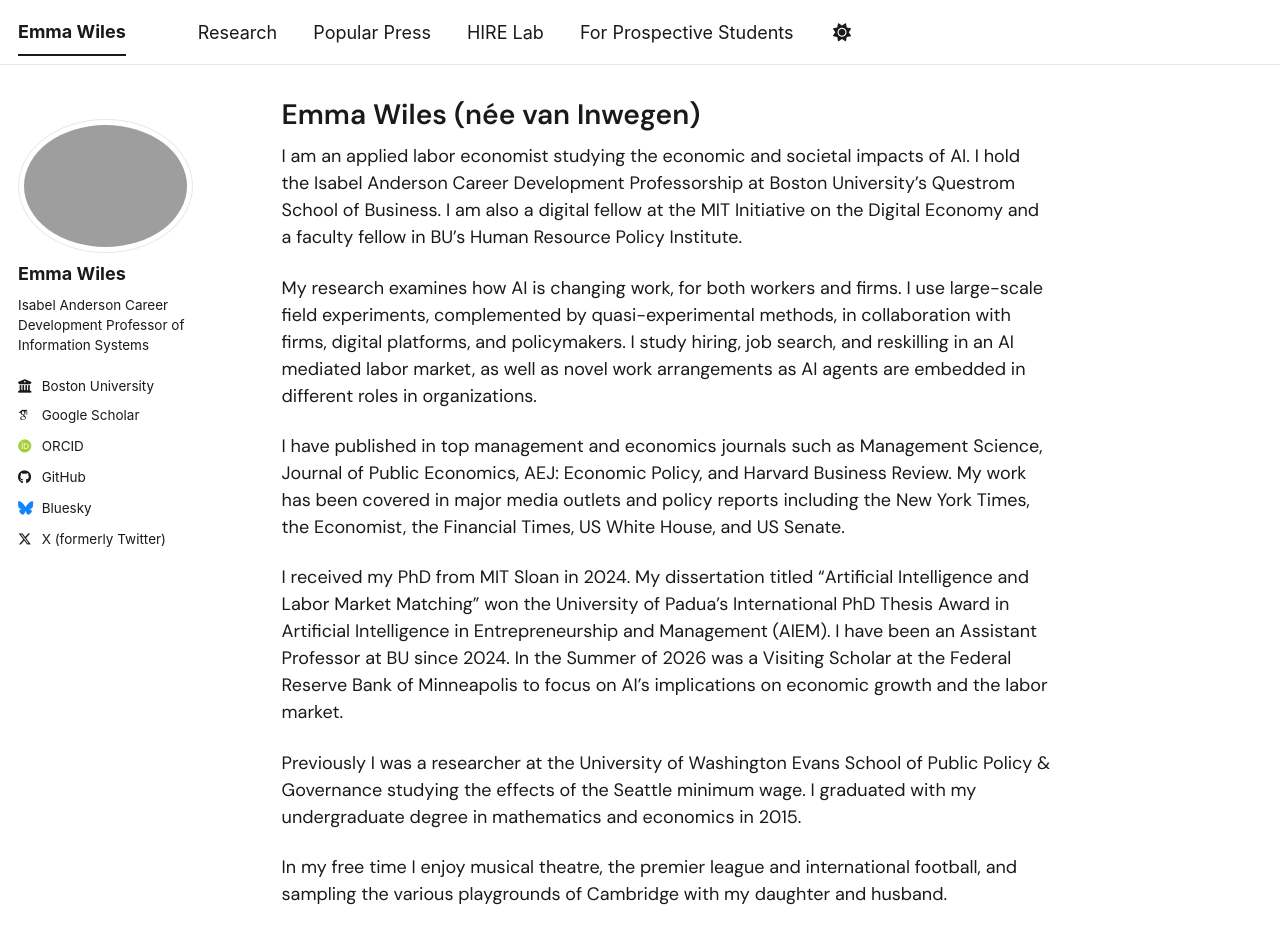
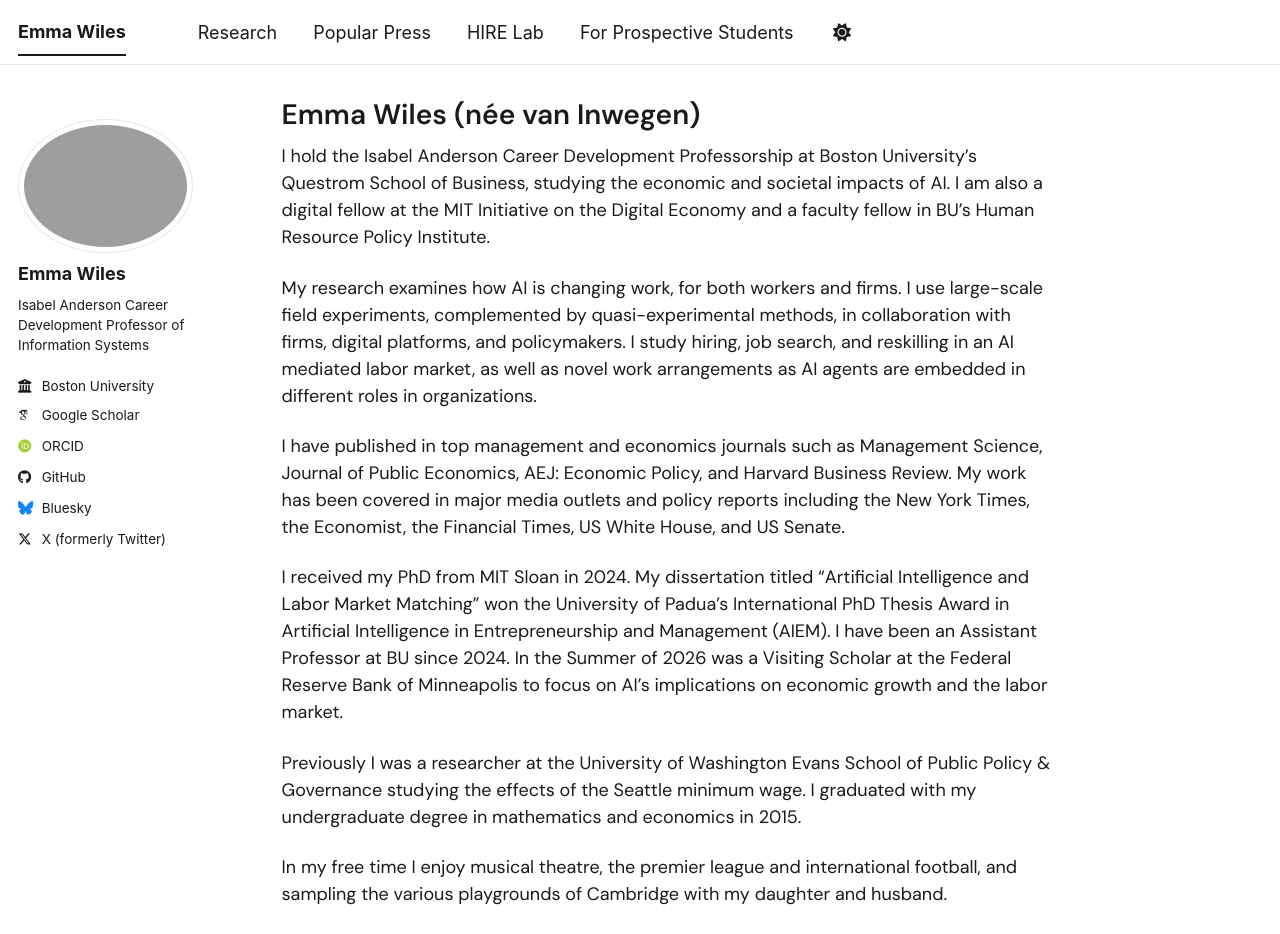
Before and after one commit to emmawiles/emmawiles.github.io, a Jekyll site: the page built from _pages/about.md, in a window 1280 px wide and 1327 px high. Shown: the top 934 px of the window. Built offline with Jekyll 4.4.1, drawn with Linux system fonts in a browser that asks for light colours; some web fonts are replaced; a script bundle is joined from its source files by our own code; library files that are not in the unit come from our copies.

Commit message:
updated about

```diff
--- a/_pages/about.md
+++ b/_pages/about.md
@@ -8,7 +8,7 @@ redirect_from:
 ---
 
 
-I am an applied labor economist studying the economic and societal impacts of AI. I hold the Isabel Anderson Career Development Professorship at Boston University's Questrom School of Business. I am also a digital fellow at the MIT Initiative on the Digital Economy and a faculty fellow in BU's Human Resource Policy Institute.
+I hold the Isabel Anderson Career Development Professorship at Boston University's Questrom School of Business, studying the economic and societal impacts of AI. I am also a digital fellow at the MIT Initiative on the Digital Economy and a faculty fellow in BU's Human Resource Policy Institute.
 
 My research examines how AI is changing work, for both workers and firms. I use large-scale field experiments, complemented by quasi-experimental methods, in collaboration with firms, digital platforms, and policymakers. I study hiring, job search, and reskilling in an AI mediated labor market, as well as novel work arrangements as AI agents are embedded in different roles in organizations.
 
```
